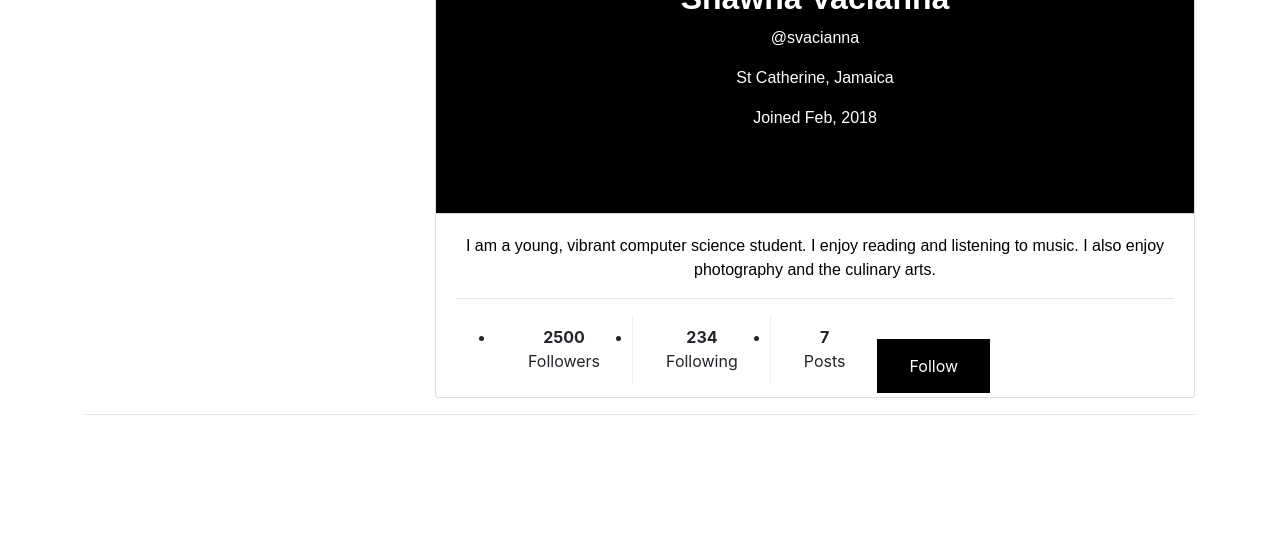
After one commit to shawnavacianna/info3180-lab2, a Flask app: page /profile in a window 1280 px wide. The commit adds this page. Shown: the part 255-800 px from the top of the page. Run offline with Flask 2, Linux system fonts and the light colour scheme; some libraries are stand-ins or nearby versions.

Commit message:
lab 2 exercise done

```diff
--- a/app/static/css/app.css
+++ b/app/static/css/app.css
@@ -1,3 +1,80 @@
+
 body {
-    padding-top: 5rem;
+    padding-top: 50px;
 }
+
+#img {
+    position: relative;
+    border-radius: 50%;
+    width:25%;
+    height: 25%;
+}
+
+#info{
+    color:black;
+}
+
+
+.button {
+    position:relative;
+    background-color: black;
+    border: none;
+    color: white;
+    padding: 15px 32px;
+    text-align: center;
+    text-decoration: none;
+    display: block;
+    font-size: 16px;
+    margin: 4px 2px;
+    cursor: pointer;
+}
+
+.image{
+    text-align: center;
+    padding-bottom: 10px;
+}
+
+p, h2 {
+  font-family: fantasy;
+  text-align:center;
+  color: white;
+}
+
+.profile-panel {
+    position: relative;
+    margin-left: 350px;
+    border: 1px solid #ddd;
+    border-radius: 3px;
+}
+
+.details {
+    padding: 20px;
+    border-bottom-right-radius: 2px;
+    border-bottom-left-radius: 2px;
+}
+
+.details-header {
+    padding: 50px 50px;
+    background-color: #000000;
+    border-bottom: 1px solid #D0D0D0;
+    border-top-left-radius: 2px;
+    border-top-right-radius: 2px;
+}
+
+.profile-content ul li {
+    float: left;
+    padding: 10px 32px;
+    text-align: center;
+    border-right: 1px solid #eeeeee;
+    border-left: 1px solid #ffffff;
+}
+.profile-content ul li:first-child {
+    border-left: none;
+}
+.profile-content ul li:last-child {
+    border-right: none;
+}
+.profile-content ul li .digits {
+    font-weight: bold;
+    font-size: 16px;
+}
--- a/app/templates/header.html
+++ b/app/templates/header.html
@@ -12,6 +12,9 @@
       <li class="nav-item">
         <a class="nav-link" href="{{ url_for('about') }}">About</a>
       </li>
+      <li class="nav-item">
+        <a class="nav-link" href="{{ url_for('profile') }}">Profile</a>
+      </li>
     </ul>
   </div>
 </nav>
--- /dev/null
+++ b/app/templates/profile.html
@@ -0,0 +1,38 @@
+{% extends "base.html" %}
+
+{% block main %}
+<div class="profile-panel">
+    <div class="details-header">
+        <div class="image">
+            <img id="img" src="{{ url_for('static', filename='pic.JPG') }}" alt="Shawna Vacianna">
+        </div>
+        <h2><b>Shawna Vacianna</b></h2>
+        <p>@svacianna</p>
+        <p>St Catherine, Jamaica</p>
+        <p>Joined {{ date }}</p>
+        <hr>
+    </div>
+    <div class="details">
+        <p id="info" >I am a young, vibrant computer science student. I enjoy reading and listening to music. I also enjoy photography and the culinary arts.</p>
+        <hr>
+        <div class="profile-content">
+            <ul>
+                <li>
+                    <div class="digits">2500</div>
+                    Followers
+                </li>
+                <li>
+                    <div class="digits">234</div>
+                    Following
+                </li>
+                <li>
+                    <div class="digits">7</div>
+                    Posts
+                </li>
+            </ul>
+        </div>
+    </div>
+    <button class="button">Follow</button>
+
+</div>
+{% endblock %}
--- a/app/views.py
+++ b/app/views.py
@@ -4,7 +4,7 @@ Jinja2 Documentation:    http://jinja.pocoo.org/2/documentation/
 Werkzeug Documentation:  http://werkzeug.pocoo.org/documentation/
 This file creates your application.
 """
-
+import datetime
 from app import app
 from flask import render_template, request, redirect, url_for, flash
 
@@ -24,6 +24,13 @@ def about():
     """Render the website's about page."""
     return render_template('about.html', name="Mary Jane")
 
+@app.route('/profile')
+def profile():
+    def format_date_joined():
+        date_joined = datetime.date(2018,2,7)
+        return date_joined.strftime('%b, %Y')
+    """Render the fake profile information page."""
+    return render_template('profile.html', date=format_date_joined())
 
 ###
 # The functions below should be applicable to all Flask apps.
```
Also changed, not shown: 1 other file.
